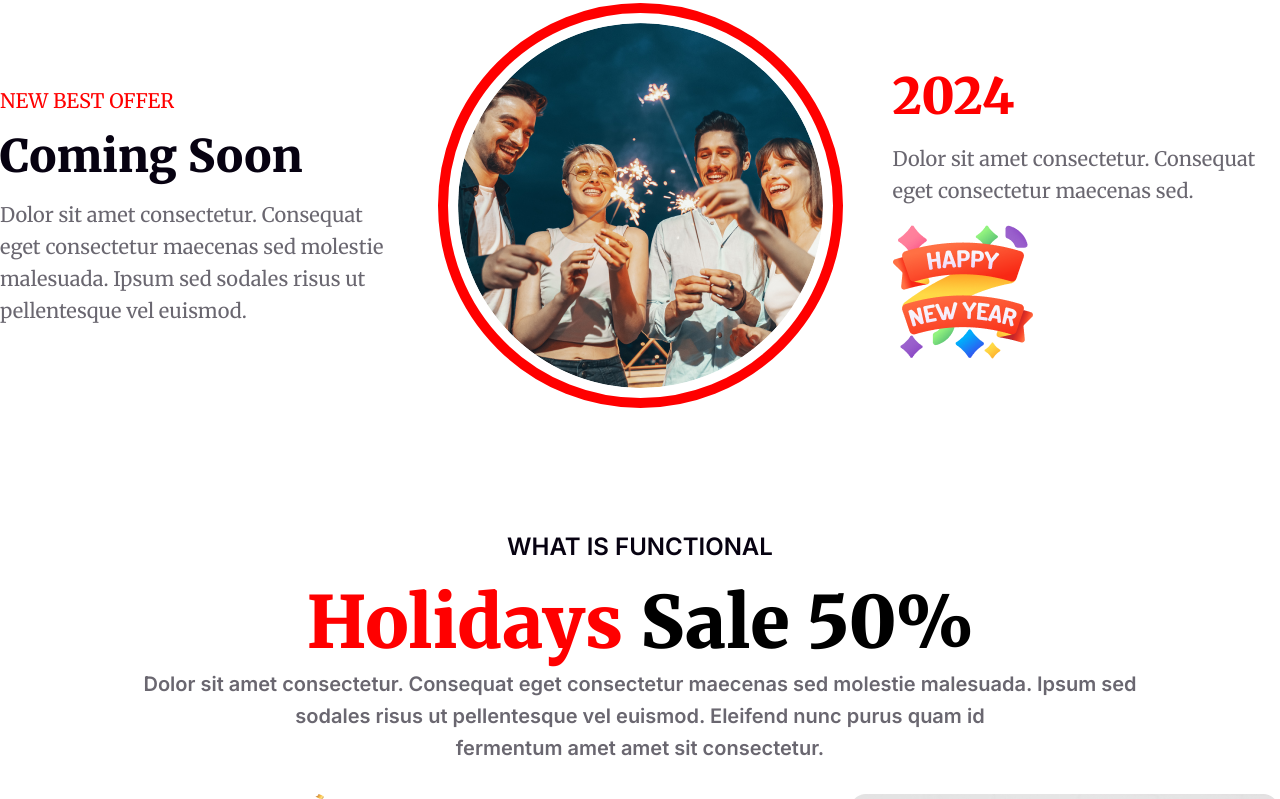
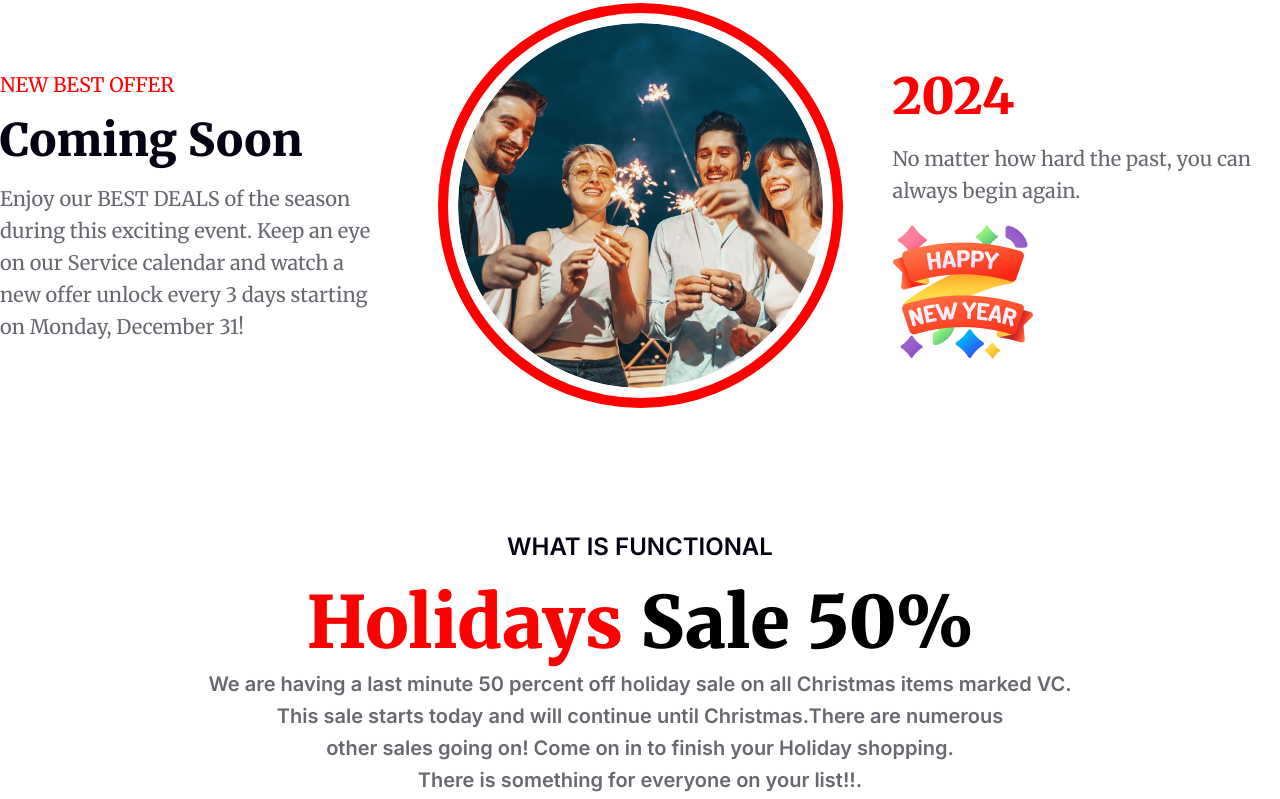
Before and after one commit to developerMubarok/New-Year-New-Mission, a plain HTML site: page index.html in a window 1280 px wide. Shown: the part 2814-3613 px from the top of the page. Drawn offline with Linux system fonts and the light colour scheme.

Commit message:
all done now

```diff
--- a/index.html
+++ b/index.html
@@ -31,7 +31,7 @@
     <header class="banner-sub">
         <div class="banner-sub-inner">
                 <h3>Welcome to <br> midnight party</h3>
-                <p>Dolor sit amet consectetur. Consequat eget consectetur maecenas sed molestie  malesuada. Ipsum sed sodales risus ut pellentesque vel euismod. </p>
+                <p>audience party game experiences and of course you have our fantastic community to dish out the laughs! Bring your pals, bring your drinks, and come join us at</p>
                 <button>Join Now</button>
             </div>
 
@@ -50,14 +50,14 @@
         <div class="divison-container">
             <h4>NEW BEST OFFER</h4>
             <h2>Coming Soon</h2>
-            <p>Dolor sit amet consectetur. Consequat eget consectetur maecenas sed molestie malesuada. Ipsum sed sodales risus ut pellentesque vel euismod.</p>
+            <p>Enjoy our BEST DEALS of the season during this exciting event. Keep an eye on our Service calendar and watch a new offer unlock every 3 days starting on Monday, December 31!</p>
            </div>
            <div class="divison-container">
             <img class="Ellipse" src="./resources/Ellipse 1.png" alt="">
            </div>
            <div class="divison-container">
             <h1 class="divison-year">2024</h1>
-            <p>Dolor sit amet consectetur. Consequat eget consectetur maecenas sed.</p>
+            <p>No matter how hard the past, you can always begin again.</p>
             <img class="Happy" src="./resources/Group 96.png" alt="">
            </div>
     </div>
@@ -66,8 +66,7 @@
         <div class="holidays">
             <h4>WHAT IS FUNCTIONAL</h4>
             <h1><span>Holidays</span> Sale 50%</h1>
-            <p>Dolor sit amet consectetur. Consequat   eget consectetur maecenas sed
-                molestie malesuada. Ipsum sed <br>sodales risus ut pellentesque vel euismod. Eleifend nunc purus quam id <br> fermentum amet amet sit consectetur.</p>
+            <p>We are having a last minute 50 percent off  holiday sale on all Christmas items marked VC. <br>   This sale starts today and will continue  until Christmas.There are numerous <br> other sales going on! Come on in to finish your Holiday shopping. <br> There is something for everyone on your list!!.</p>
         </div>
         <div class="holidays-img">
             <div class="holidays-box">
@@ -84,7 +83,7 @@
       <div class="gift-section">
         <h4> THE BEST GIFTS </h4>
         <h1>Our Awesome Portfolio</h1>
-        <p>Dolor sit amet consectetur. Consequat eget consectetur maecenas sed molestie malesuada. <br> Ipsum sed sodales risus ut pellentesque vel euismod. </p>
+        <p> The first GIFT GUIDE of 2024 is here, and it's got the Best Things I Own that <br>I would 100% Recommend as Gifts!Options for all the ladies in your life at <br> varying price points, with notes on who things are great for +<br> why I personally lovelovelove every item!</p>
       </div>
       <div class="image-section">
         <div><img src="./resources/Rectangle 3.png" alt=""></div>
@@ -100,7 +99,7 @@
         <div class="News">
           <img src="./resources/Group 61.png" alt="">
           <h1>Subscribe Newsletter</h1>
-          <p>Dolor sit amet consectetur. Consequat eget consectetur maecenas sed molestie malesuada. <br> Ipsum sed sodales risus ut pellentesque vel euismod. </p>
+          <p>All you have to do is subscribe to our newsletter before midnight December 29th. </p>
         </div>
         <div>
             <input type="email" name="" id="" placeholder="user@gmail.com">
```
